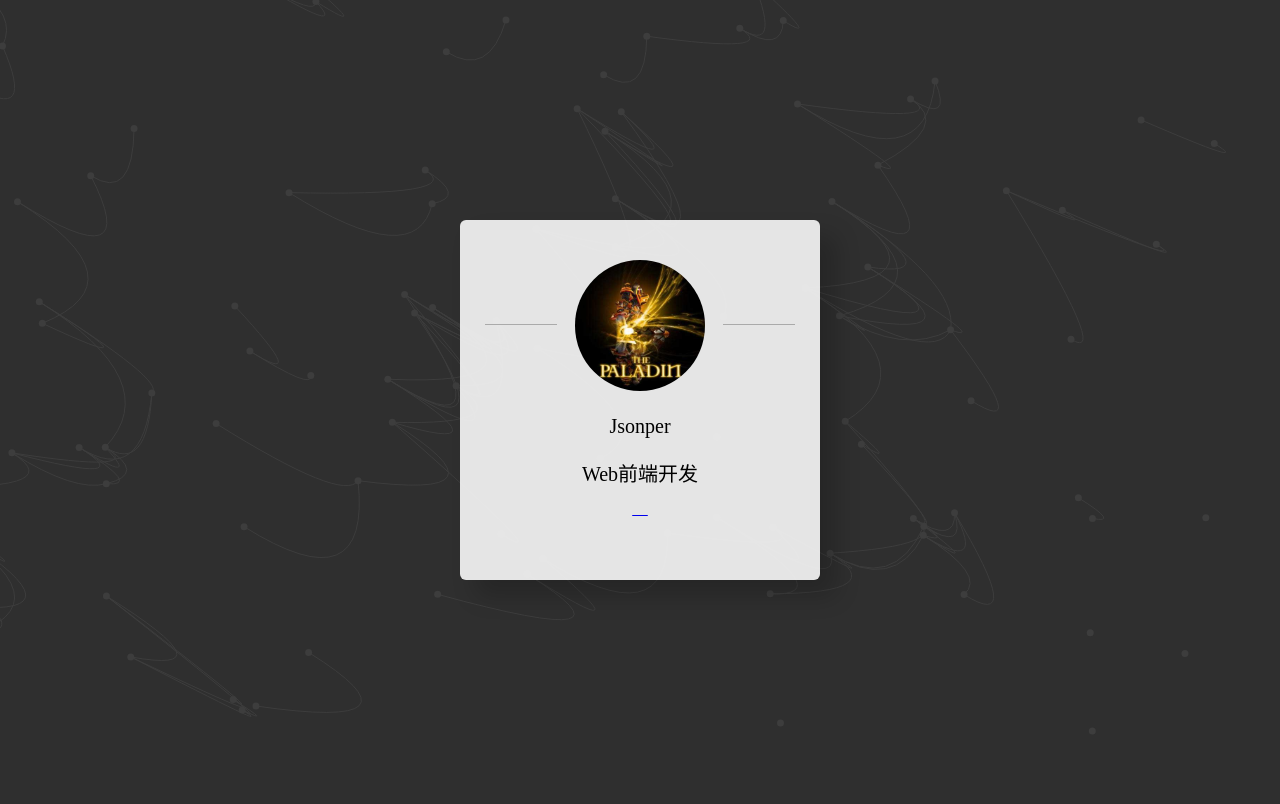
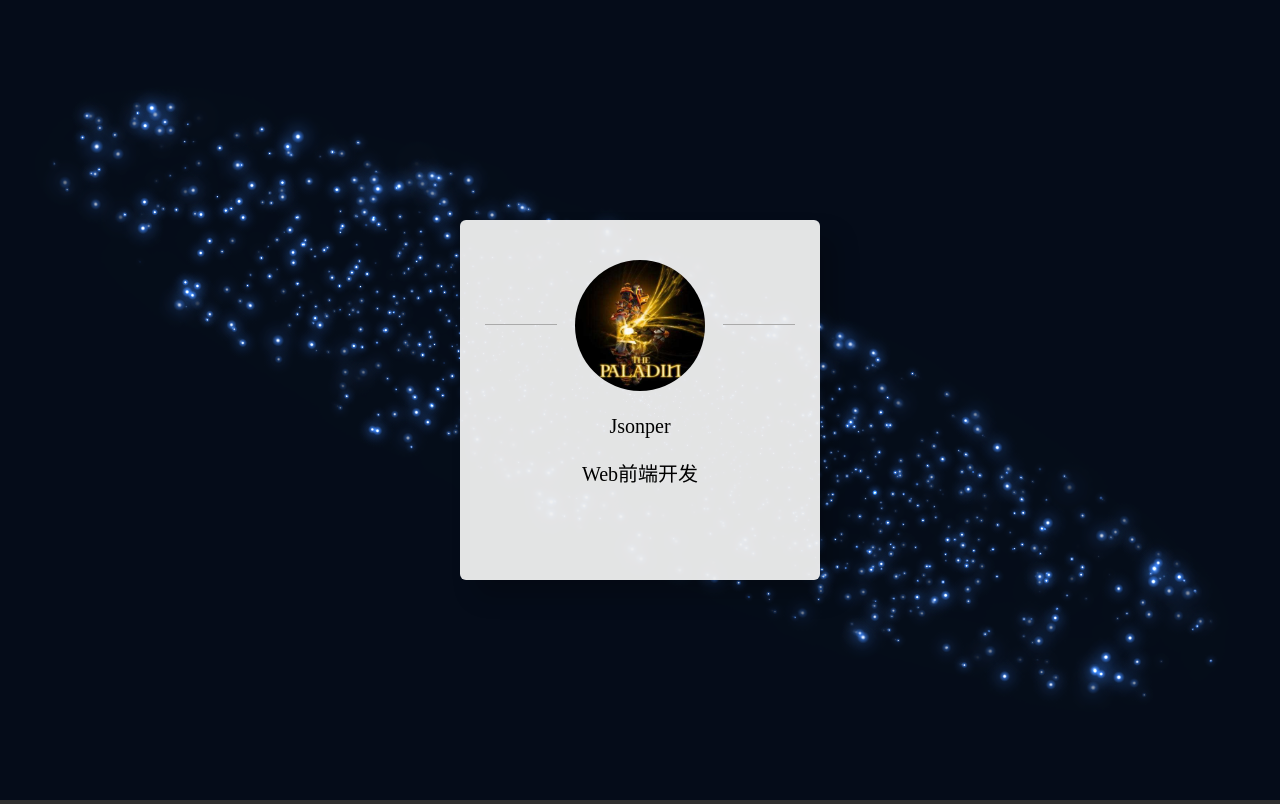
Before and after one commit to Jsonper/jsonper.github.io, a plain HTML site: page index.html in a window 1280 px wide. Drawn offline with Linux system fonts and the light colour scheme; animation ran at ten frames a second.

Commit message:
【样式开发】

```diff
--- a/css/main.css
+++ b/css/main.css
@@ -4,7 +4,7 @@ html,body{
     background: #2f2f2f;
     margin: 0;
     padding: 0;
-    /* overflow: hidden; */
+     overflow: hidden;
 }
 *, :before, :after{
     box-sizing: border-box;
--- a/index.html
+++ b/index.html
@@ -8,11 +8,11 @@
 </head>
 <body>
 <!-- 正文 -->
-<div class="content" id="particles">
+<div class="content" >
     <!-- 头像 -->
     <div class="main">
         <a class="avatar" id="aTitle" href="#">
-            <img src="./images/head02.jpg" alt="头像" >
+            <img src="./images/head02.jpg" alt="头像">
         </a>
 
         <!-- 文字简介 -->
@@ -22,10 +22,11 @@
         <!-- 外部链接 -->
         <div class="social">
             <a title="主页" href="https://github.com/jsonper" target="_blank">
-                <span class="iconfont icon-home"></span>
+                <span class="htmleaf-icon icon-htmleaf-home-outline"></span>
             </a>
         </div>
     </div>
+    <canvas id="canvas"></canvas>
 </div>
 </body>
 <script src="./js/jquery.min.js"></script>
--- a/js/index.js
+++ b/js/index.js
@@ -5,4 +5,101 @@
         lineWidth:1,
         curvedLines:true
     });
+
+
+
+    var canvas = document.getElementById('canvas'),
+        ctx = canvas.getContext('2d'),
+        w = canvas.width = window.innerWidth,
+        h = canvas.height = window.innerHeight,
+
+        hue = 217,
+        stars = [],
+        count = 0,
+        maxStars = 1400;
+
+    // Thanks @jackrugile for the performance tip! http://codepen.io/jackrugile/pen/BjBGoM
+    // Cache gradient
+    var canvas2 = document.createElement('canvas'),
+        ctx2 = canvas2.getContext('2d');
+        canvas2.width = 100;
+        canvas2.height = 100;
+    var half = canvas2.width/2,
+        gradient2 = ctx2.createRadialGradient(half, half, 0, half, half, half);
+        gradient2.addColorStop(0.025, '#fff');
+        gradient2.addColorStop(0.1, 'hsl(' + hue + ', 61%, 33%)');
+        gradient2.addColorStop(0.25, 'hsl(' + hue + ', 64%, 6%)');
+        gradient2.addColorStop(1, 'transparent');
+
+        ctx2.fillStyle = gradient2;
+        ctx2.beginPath();
+        ctx2.arc(half, half, half, 0, Math.PI * 2);
+        ctx2.fill();
+
+    // End cache
+
+    function random(min, max) {
+        if (arguments.length < 2) {
+        max = min;
+        min = 0;
+        }
+
+        if (min > max) {
+        var hold = max;
+        max = min;
+        min = hold;
+        }
+
+        return Math.floor(Math.random() * (max - min + 1)) + min;
+    }
+
+    var Star = function() {
+
+        this.orbitRadius = random(w / 2 - 50);
+        this.radius = random(100, this.orbitRadius) / 10;
+        this.orbitX = w / 2;
+        this.orbitY = h / 2;
+        this.timePassed = random(0, maxStars);
+        this.speed = random(this.orbitRadius) / 100000;
+        this.alpha = random(2, 10) / 10;
+
+        count++;
+        stars[count] = this;
+    }
+
+    Star.prototype.draw = function() {
+        var x = Math.sin(this.timePassed + 1) * this.orbitRadius + this.orbitX,
+            y = Math.cos(this.timePassed) * this.orbitRadius/2 + this.orbitY,
+            twinkle = random(10);
+
+        if (twinkle === 1 && this.alpha > 0) {
+        this.alpha -= 0.05;
+        } else if (twinkle === 2 && this.alpha < 1) {
+        this.alpha += 0.05;
+        }
+
+        ctx.globalAlpha = this.alpha;
+        ctx.drawImage(canvas2, x - this.radius / 2, y - this.radius / 2, this.radius, this.radius);
+        this.timePassed += this.speed;
+    }
+
+    for (var i = 0; i < maxStars; i++) {
+        new Star();
+    }
+
+    function animation() {
+        ctx.globalCompositeOperation = 'source-over';
+        ctx.globalAlpha = 0.8;
+        ctx.fillStyle = 'hsla(' + hue + ', 64%, 6%, 1)';
+        ctx.fillRect(0, 0, w, h)
+
+        ctx.globalCompositeOperation = 'lighter';
+        for (var i = 1, l = stars.length; i < l; i++) {
+        stars[i].draw();
+        };
+
+        window.requestAnimationFrame(animation);
+    }
+
+    animation();
 })()
```
